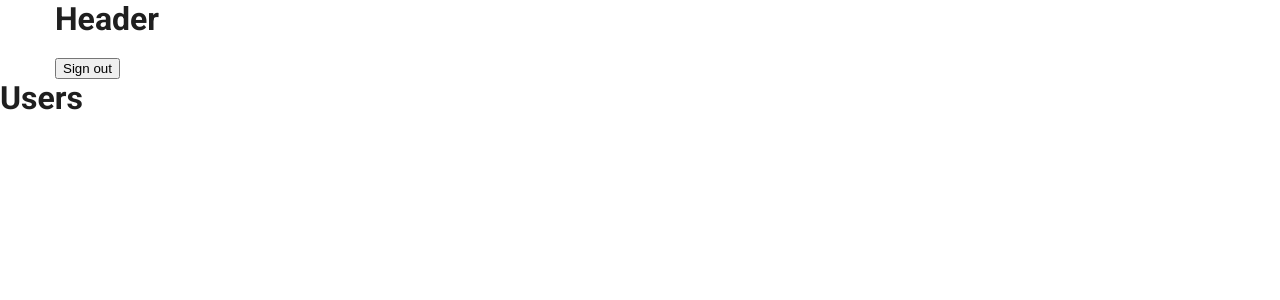
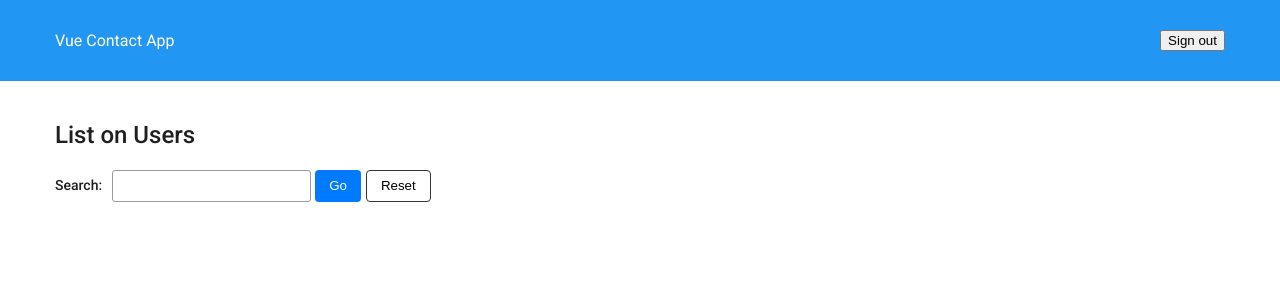
Before and after one commit to vasilkovalyov/contact-app, a Vue app: page / in a window 1280 px wide. Shown: the top 300 px of the page. Built offline with nearby package versions, Linux system fonts and the light colour scheme; no server answers; sample sign-in values are in the browser's storage.

Commit message:
Created loader for login, register form, created search component

```diff
--- a/public/index.html
+++ b/public/index.html
@@ -7,6 +7,7 @@
     <link rel="icon" href="<%= BASE_URL %>favicon.ico">
     <link rel="preconnect" href="https://fonts.gstatic.com">
     <link href="https://fonts.googleapis.com/css2?family=Roboto:wght@300;400;500;700&display=swap" rel="stylesheet">
+    <link href="https://cdnjs.cloudflare.com/ajax/libs/font-awesome/5.15.1/css/all.min.css" rel="stylesheet">
     <title>Contact App</title>
   </head>
   <body>
--- a/src/components/Forms/LoginForm.vue
+++ b/src/components/Forms/LoginForm.vue
@@ -14,7 +14,7 @@
             @inputHandler="(value) => inputHandler('password', value)"
         />
         <div class="login-form__wrap">
-            <FormButton text="Sign In" @clickHandler="clickHandler" />
+            <FormButton text="Sign In" @clickHandler="clickHandler" :loader="loader" />
         </div>
     </form>
 </template>
@@ -29,7 +29,8 @@ export default {
         formData: {
             email: '',
             password: ''
-        }
+        },
+        loader: false
     }),
 
     components: {
@@ -45,9 +46,12 @@ export default {
             }
 
             try {
+                this.loader = true;
                 await this.$store.dispatch('signIn', formData);
+                this.loader = false;
                 this.$router.push('/');
             } catch(error) {
+
                 console.log(error);
             }
         },
--- a/src/components/Forms/RegisterForm.vue
+++ b/src/components/Forms/RegisterForm.vue
@@ -20,7 +20,7 @@
             @inputHandler="(value) => inputHandler('email', value)"
         />
         <div class="login-form__wrap">
-            <FormButton text="Sign Up" @clickHandler="clickHandler" />
+            <FormButton text="Sign Up" @clickHandler="clickHandler" :loader="loader" />
         </div>
     </form>
 </template>
@@ -35,7 +35,8 @@ export default {
             name: '',
             email: '',
             password: ''
-        }
+        },
+        loader: false
     }),
 
     components: {
@@ -52,7 +53,9 @@ export default {
             }
 
             try {
+                this.loader = true;
                 await this.$store.dispatch('signUp', formData);
+                this.loader = false;
                 this.$router.push('/');
             } catch(error) {
                 console.log(error);
--- a/src/components/FormsComponents/FormButton.vue
+++ b/src/components/FormsComponents/FormButton.vue
@@ -1,5 +1,10 @@
 <template>
-    <button class="btn" @click="onClick">{{text}}</button>
+    <button
+        class="btn"
+        :class="{ 'btn__loader': loader }"
+        :disabled="loader"
+        @click="onClick"
+    >{{text}}</button>
 </template>
 
 <script>
@@ -11,6 +16,12 @@ export default {
             default: 'button',
             required: true
         },
+
+        loader: {
+            type: Boolean,
+            default: false,
+            required: false,
+        }
     },
 
     methods: {
@@ -25,6 +36,8 @@ export default {
 
 <style lang="scss" scoped>
     .btn {
+        display: inline-block;
+        position: relative;
         background-color: #57c7bb;
         border: none;
         color: #ffffff;
@@ -45,5 +58,30 @@ export default {
         &:hover {
             background-color: darken(#57c7bb, 10%);
         }
+
+        &__loader {
+            color: transparent;
+
+            &:after {
+                content: '';
+                position: absolute;
+                top: 30%;
+                left: 43%;
+                transform: translate(-50%, -50%);
+                display: inline-block;
+                border: 2px solid #394b63;
+                border-top: 2px solid #ffffff;
+                border-radius: 50%;
+                width: 14px;
+                height: 14px;
+                animation: spin 1s linear infinite;
+            }
+        }
     }
+
+    @keyframes spin {
+        0% { transform: rotate(0deg); }
+        100% { transform: rotate(360deg); }
+    }
+
 </style>
--- a/src/components/Header.vue
+++ b/src/components/Header.vue
@@ -1,8 +1,16 @@
 <template>
     <header class="header">
         <div class="container">
-            <h1>Header</h1>
-            <button @click.prevent="signOut">Sign out</button>
+            <div class="header__logo">Vue Contact App</div>
+
+            <nav class="header-nav">
+                <ul class="header-nav-list">
+                    <li>
+                        <button @click.prevent="signOut">Sign out</button>
+                    </li>
+                </ul>
+            </nav>
+
         </div>
     </header>
 </template>
@@ -24,3 +32,22 @@ export default {
     }
 }
 </script>
+
+<style lang="scss" scoped>
+    .header {
+        padding: 14px 0;
+        color: #ffffff;
+        background-color: #2196f3;
+
+
+        .container {
+            display: flex;
+            align-items: center;
+            justify-content: space-between;
+        }
+    }
+
+    .header-nav-list {
+        list-style-type: none;
+    }
+</style>
--- /dev/null
+++ b/src/components/Search.vue
@@ -0,0 +1,94 @@
+<template>
+    <div class="search">
+        <label>
+            <span class="search__label-text">{{label}}</span>
+            <input type="text" class="search__input" v-model="inputValue">
+        </label>
+        <div class="search__btn-wrap">
+            <button class="search__btn search__btn-submit" @click.prevent="handleClickSearch">Go</button>
+            <button class="search__btn search__btn-reset" @click.prevent="handleClickReset">Reset</button>
+        </div>
+    </div>
+</template>
+
+<script>
+export default {
+    props: {
+        label: {
+            type: String,
+            default: 'Input',
+            required: false
+        },
+    },
+
+    data: () => ({
+        inputValue: ''
+    }),
+
+    methods: {
+        handleClickSearch() {
+            this.$emit('handleClickSearch', this.inputValue);
+        },
+
+        handleClickReset() {
+            this.inputValue = '';
+            this.$emit('handleClickSearch', '');
+        }
+    }
+}
+</script>
+
+<style lang="scss" scoped>
+    .search {
+        display: flex;
+
+        &__label-text {
+            font-size: 14px;
+            margin-right: 10px;
+            font-weight: 500;
+        }
+
+        &__input {
+            border-radius: 3px;
+            padding: 4px 10px;
+            border: 1px solid #9b9b9b;
+            outline: none;
+            margin-right: 4px;
+            height: 32px;
+        }
+
+        &__btn-wrap {
+            display: flex;
+        }
+
+        &__btn {
+            outline: none;
+            margin-right: 5px;
+            border: none;
+            cursor: pointer;
+            border-radius: 4px;
+            padding: 4px 14px;
+            transition: color 0.3s linear, background-color 0.3s linear,;
+
+            &-submit {
+                color: #fff;
+                background-color: #007bff;
+                border-color: #007bff;
+
+                &:hover {
+                    background-color: darken(#007bff, 20%);
+                }
+            }
+
+            &-reset {
+                background-color: #ffffff;
+                border: 1px solid #3a3434;
+
+                &:hover {
+                    color: #ffffff;
+                    background-color: darken(#3a3434, 20%);
+                }
+            }
+        }
+    }
+</style>
--- a/src/views/Home.vue
+++ b/src/views/Home.vue
@@ -1,15 +1,46 @@
 <template>
-    <div>
-        <h1>Users</h1>
-    </div>
+    <section class="section-users">
+        <div class="container">
+            <h1>List on Users</h1>
+            <Search
+                label="Search:"
+                @handleClickSearch="handleClickSearch"
+            />
+        </div>
+    </section>
 </template>
 
 <script>
+
 import MainLayout from '../layouts/MainLayout';
 
-    export default {
-        components: {
-            MainLayout
+import Search from '../components/Search';
+
+export default {
+    data: () => ({
+        searchValue: ''
+    }),
+
+    components: {
+        MainLayout,
+        Search
+    },
+
+    methods: {
+        handleClickSearch(value) {
+            this.searchValue = value;
         }
     }
+}
+
 </script>
+
+<style lang="scss" scoped>
+    .section-users {
+        padding: 40px 0;
+
+        h1 {
+            font-weight: 500;
+        }
+    }
+</style>
```
